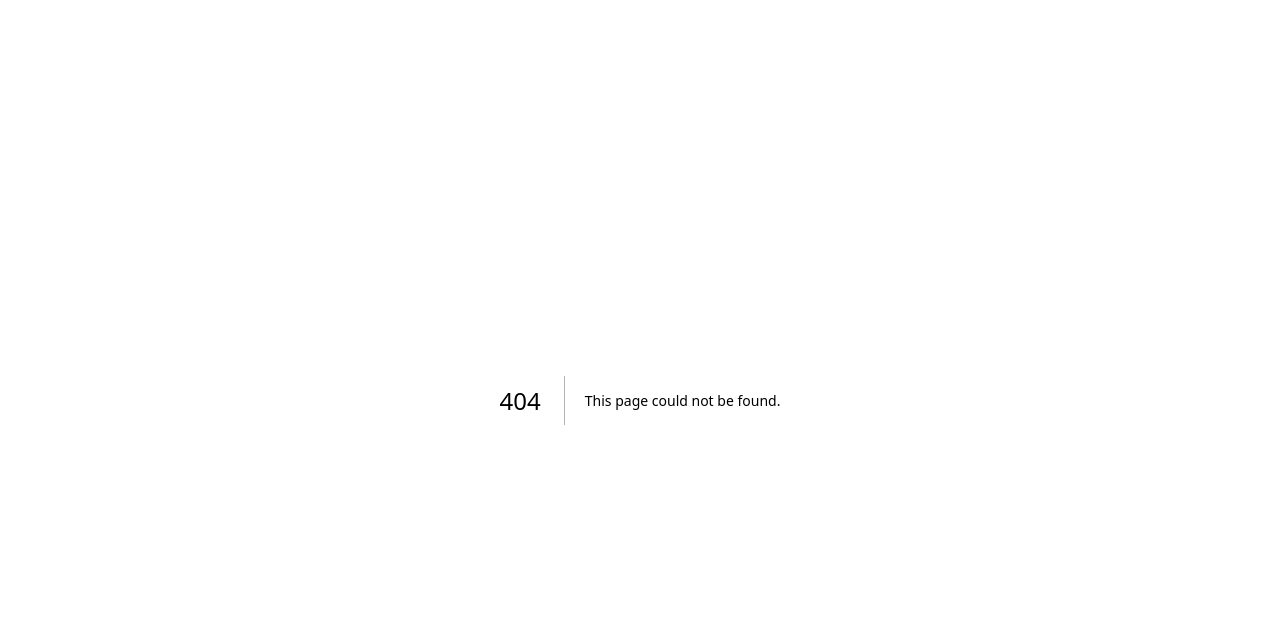
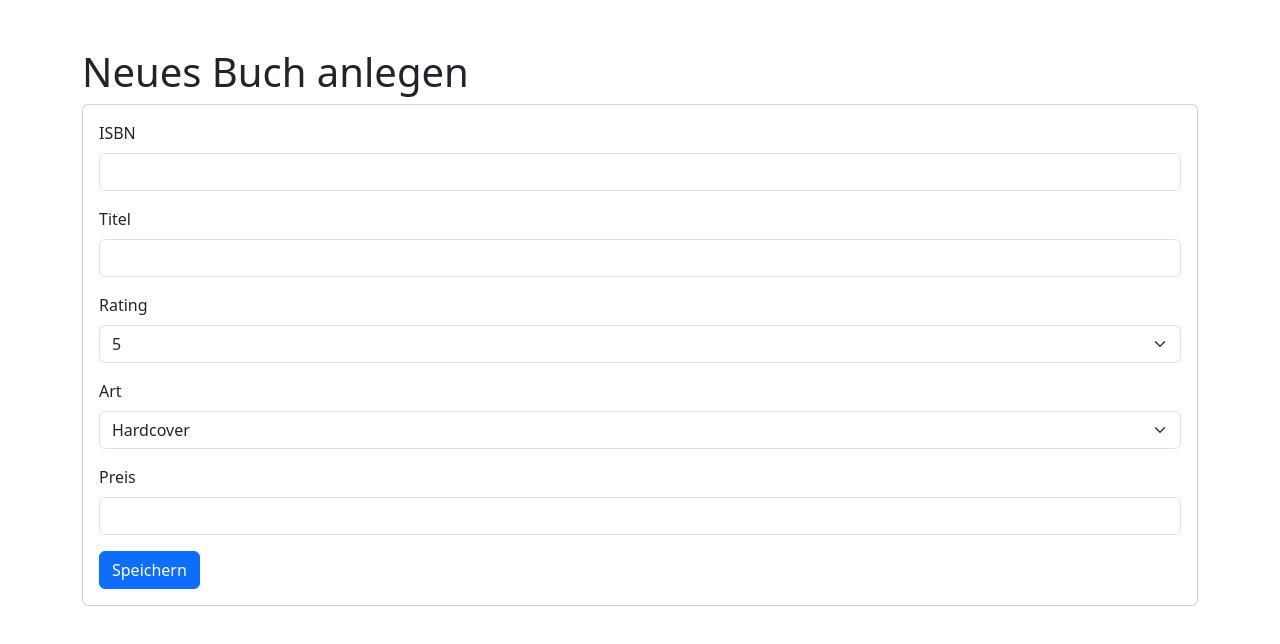
Before and after one commit to inesoetling/SPA-mit-React-Next-GraphQL, a Next.js app in the folder frontend/: page /create in a window 1280 px wide. Before the commit this address had no page. Shown: the top 644 px of the page. Built offline with nearby package versions, Linux system fonts and the light colour scheme.

Commit message:
chore: Ordnerstruktur für create page

```diff
--- /dev/null
+++ b/frontend/src/app/create/page.tsx
@@ -0,0 +1,110 @@
+'use client';
+
+import { CREATE_BOOK } from '@/graphql/mutations';
+import { useMutation } from '@apollo/client/react';
+import { useState } from 'react';
+import { Alert, Button, Card, Container, Form } from 'react-bootstrap';
+
+export default function CreateBookPage() {
+  const [isbn, setIsbn] = useState('');
+  const [titel, setTitel] = useState('');
+  const [rating, setRating] = useState(5);
+  const [art, setArt] = useState('HARDCOVER');
+  const [preis, setPreis] = useState('');
+  const [error, setError] = useState('');
+
+  const [createBook, { loading }] = useMutation(CREATE_BOOK);
+
+  const handleSubmit = async (e: React.FormEvent) => {
+    e.preventDefault();
+
+    if (!isbn || !titel || !preis) {
+      setError('Bitte alle Felder ausfüllen');
+      return;
+    }
+
+    try {
+      await createBook({
+        variables: {
+          input: {
+            isbn,
+            rating,
+            art,
+            preis: parseFloat(preis),
+            titel: { titel },
+          },
+        },
+      });
+      alert('Buch angelegt!');
+    } catch {
+      setError('Fehler beim Anlegen');
+    }
+  };
+
+  return (
+    <Container className="py-5">
+      <h1>Neues Buch anlegen</h1>
+
+      <Card>
+        <Card.Body>
+          {error && <Alert variant="danger">{error}</Alert>}
+
+          <Form onSubmit={handleSubmit}>
+            <Form.Group className="mb-3">
+              <Form.Label>ISBN</Form.Label>
+              <Form.Control
+                value={isbn}
+                onChange={(e) => setIsbn(e.target.value)}
+              />
+            </Form.Group>
+
+            <Form.Group className="mb-3">
+              <Form.Label>Titel</Form.Label>
+              <Form.Control
+                value={titel}
+                onChange={(e) => setTitel(e.target.value)}
+              />
+            </Form.Group>
+
+            <Form.Group className="mb-3">
+              <Form.Label>Rating</Form.Label>
+              <Form.Select
+                value={rating}
+                onChange={(e) => setRating(parseInt(e.target.value))}
+              >
+                <option value="5">5</option>
+                <option value="4">4</option>
+                <option value="3">3</option>
+                <option value="2">2</option>
+                <option value="1">1</option>
+              </Form.Select>
+            </Form.Group>
+
+            <Form.Group className="mb-3">
+              <Form.Label>Art</Form.Label>
+              <Form.Select value={art} onChange={(e) => setArt(e.target.value)}>
+                <option value="HARDCOVER">Hardcover</option>
+                <option value="EPUB">EPUB</option>
+                <option value="PAPERBACK">Paperback</option>
+              </Form.Select>
+            </Form.Group>
+
+            <Form.Group className="mb-3">
+              <Form.Label>Preis</Form.Label>
+              <Form.Control
+                type="number"
+                step="0.01"
+                value={preis}
+                onChange={(e) => setPreis(e.target.value)}
+              />
+            </Form.Group>
+
+            <Button type="submit" disabled={loading}>
+              Speichern
+            </Button>
+          </Form>
+        </Card.Body>
+      </Card>
+    </Container>
+  );
+}
```
Also changed, not shown: 1 other file (tests, documents, lock files or other folders).
